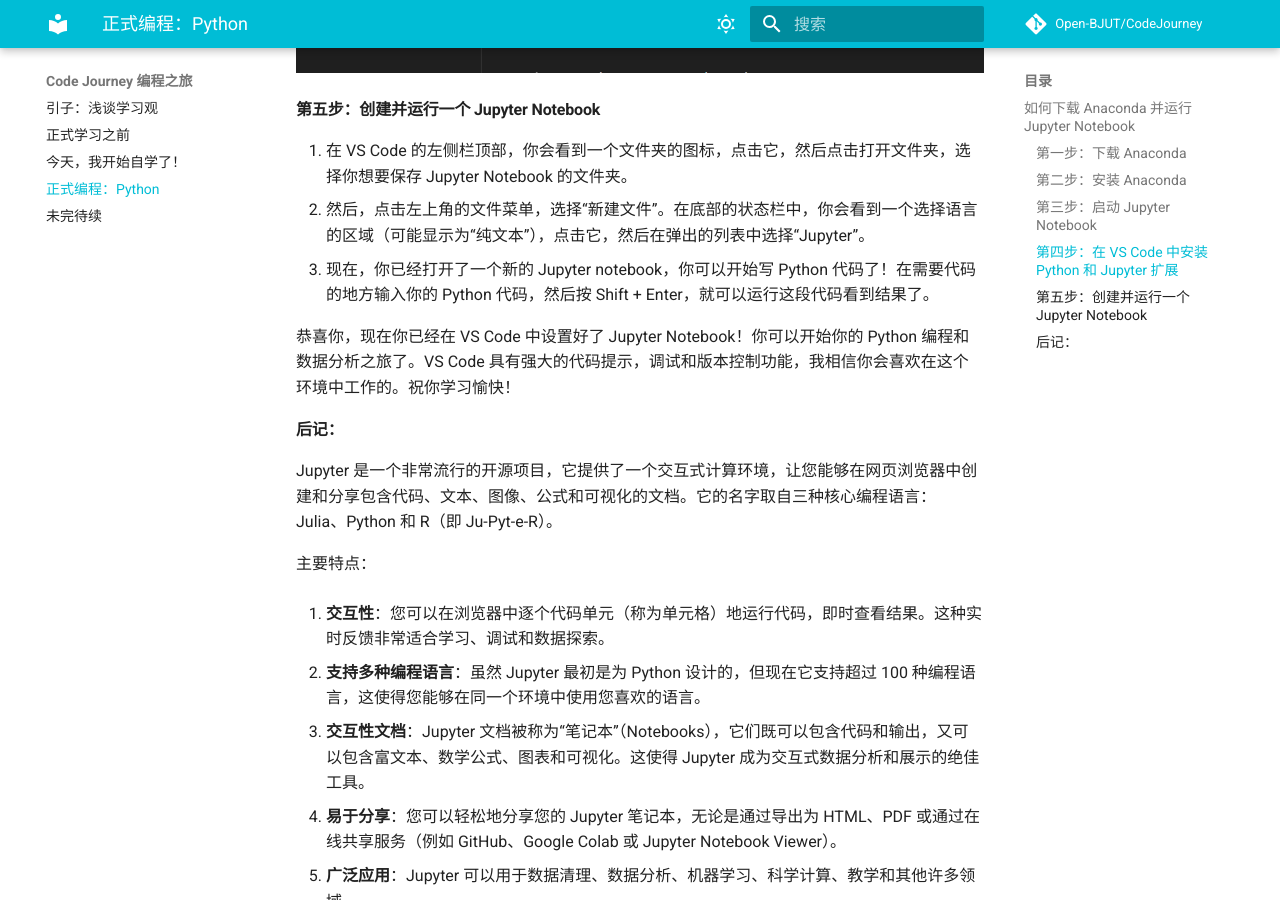
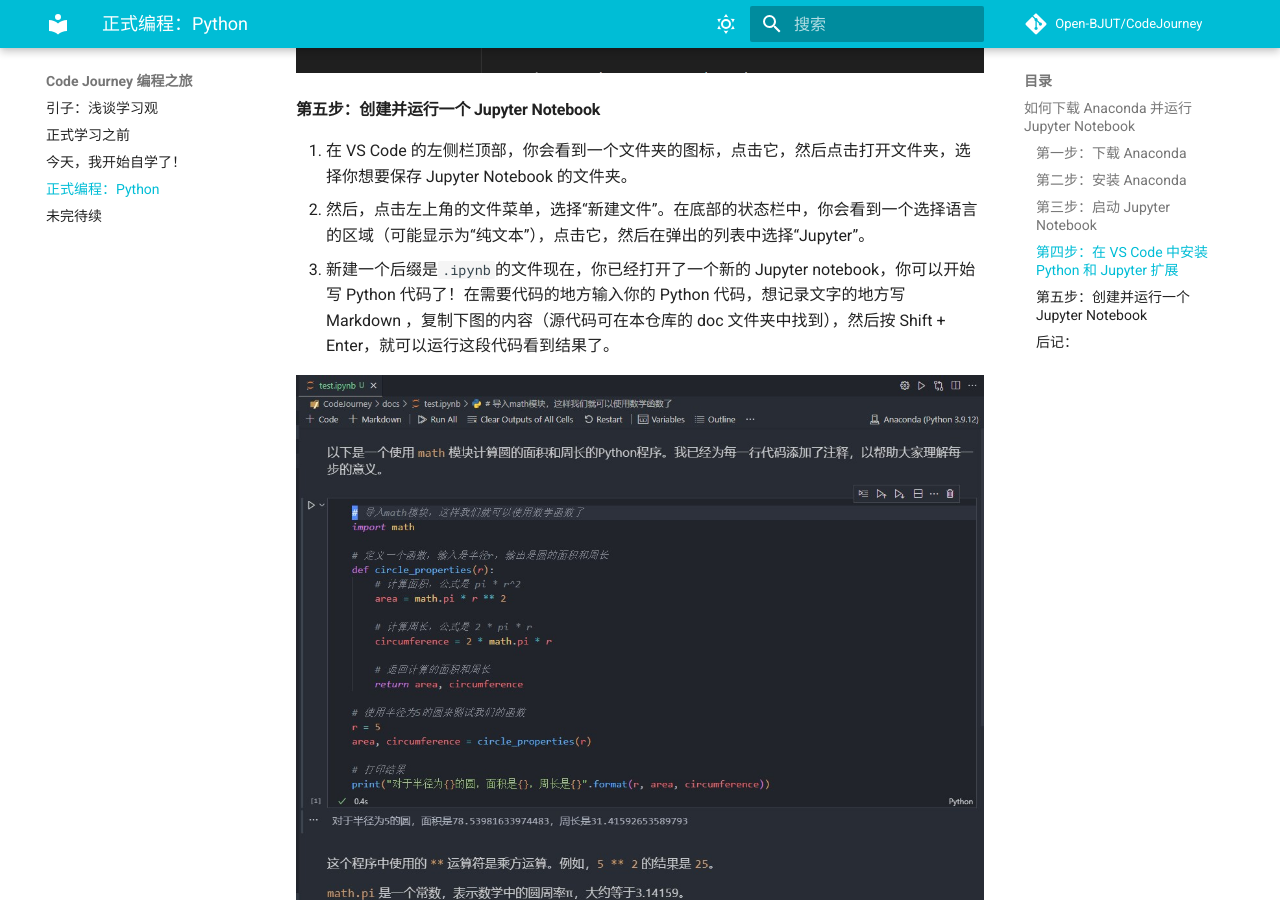
Before and after one commit to bjut-swift/CodeJourney, an MkDocs documentation site: the page built from docs/jupyter tutorial.md, in a window 1280 px wide and 900 px high, scrolled down 3097 px. Built offline with MkDocs 1.6.1 and Material for MkDocs 9.7.7, drawn with Linux system fonts in a browser that asks for light colours; comment, search, counter and statistics services are not loaded; some of the changed text lies outside the part shown.

Commit message:
uploaded:fixed

```diff
--- a/docs/jupyter tutorial.md
+++ b/docs/jupyter tutorial.md
@@ -5,7 +5,7 @@
 > 5.  创建并运行一个 Jupyter Notebook
 >     后记
 
-本篇教学由 <u>**ChatGPT 4.0** </u>生成，不保证流程完整，缺失的部分请<，锻炼自己的学习能力，这也是考验你们自学和信息辨别能力的第一个挑战。**自行查找信息并解决！**，锻炼自己的学习能力，这也是<u>考验你们自学和信息辨别能力的第一个挑战</u>。
+本篇教学由 <u>**ChatGPT 4.0** </u>生成，不保证流程完整，缺失或与你实操不一样的部分请**自行查找信息并解决！**，锻炼自己的学习能力，这也是考验你们自学和信息辨别能力的第一个挑战。，锻炼自己的学习能力，这也是<u>考验你们自学和信息辨别能力的第一个挑战</u>。
 
 ### 如何下载 Anaconda 并运行 Jupyter Notebook
 
@@ -49,7 +49,9 @@
 
 1. 在 VS Code 的左侧栏顶部，你会看到一个文件夹的图标，点击它，然后点击打开文件夹，选择你想要保存 Jupyter Notebook 的文件夹。
 2. 然后，点击左上角的文件菜单，选择“新建文件”。在底部的状态栏中，你会看到一个选择语言的区域（可能显示为“纯文本”），点击它，然后在弹出的列表中选择“Jupyter”。
-3. 现在，你已经打开了一个新的 Jupyter notebook，你可以开始写 Python 代码了！在需要代码的地方输入你的 Python 代码，然后按 Shift + Enter，就可以运行这段代码看到结果了。
+3. 新建一个后缀是`.ipynb`的文件现在，你已经打开了一个新的 Jupyter notebook，你可以开始写 Python 代码了！在需要代码的地方输入你的 Python 代码，想记录文字的地方写 Markdown ，复制下图的内容（源代码可在本仓库的 doc 文件夹中找到），然后按 Shift + Enter，就可以运行这段代码看到结果了。
+
+![](./images/ipynb.jpg)
 
 恭喜你，现在你已经在 VS Code 中设置好了 Jupyter Notebook！你可以开始你的 Python 编程和数据分析之旅了。VS Code 具有强大的代码提示，调试和版本控制功能，我相信你会喜欢在这个环境中工作的。祝你学习愉快！
 
```
Also changed, not shown: docs/正式学习之前.md (+2 -2 lines), docs/images/ipynb.jpg (added), docs/test.ipynb (added).
